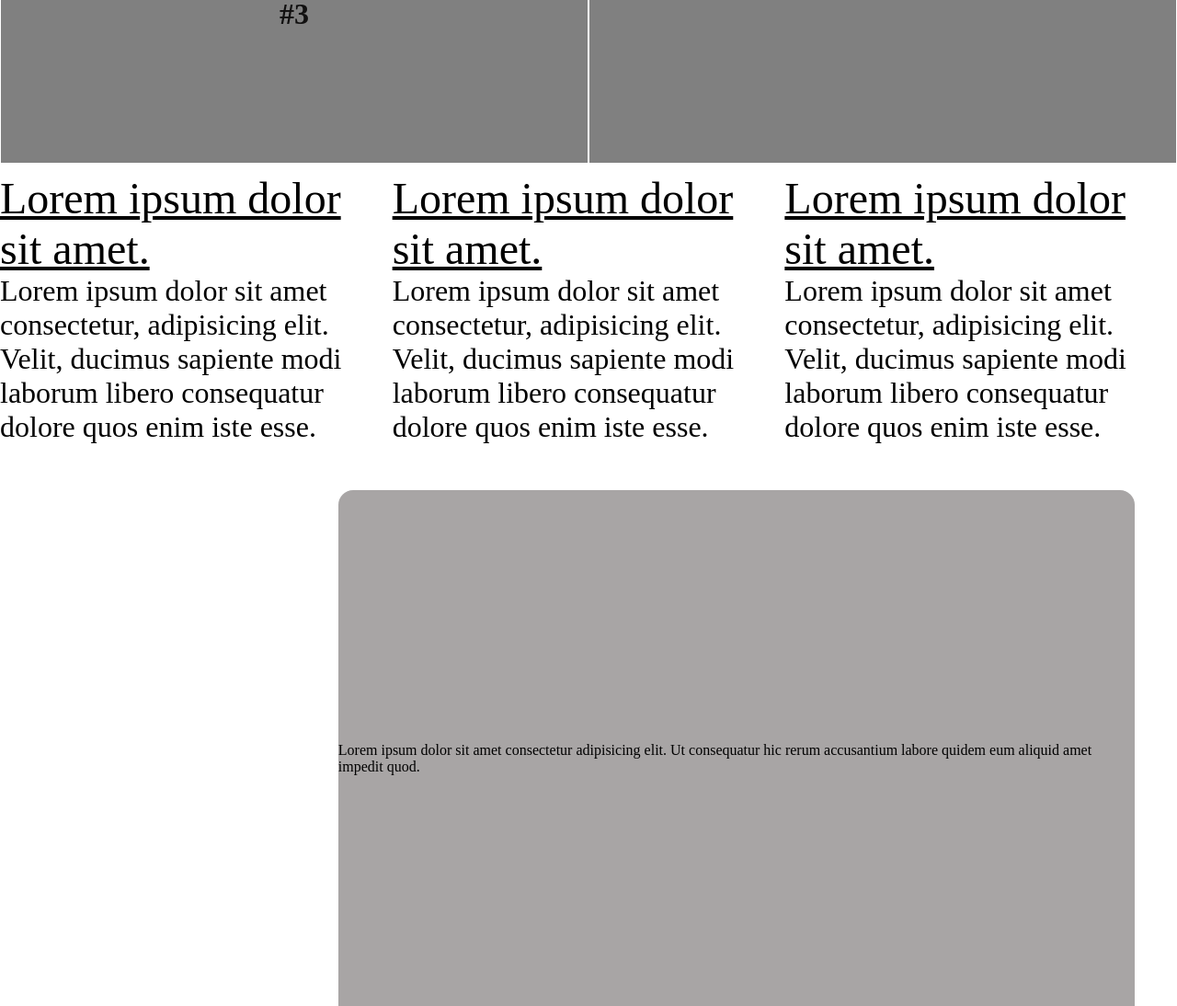
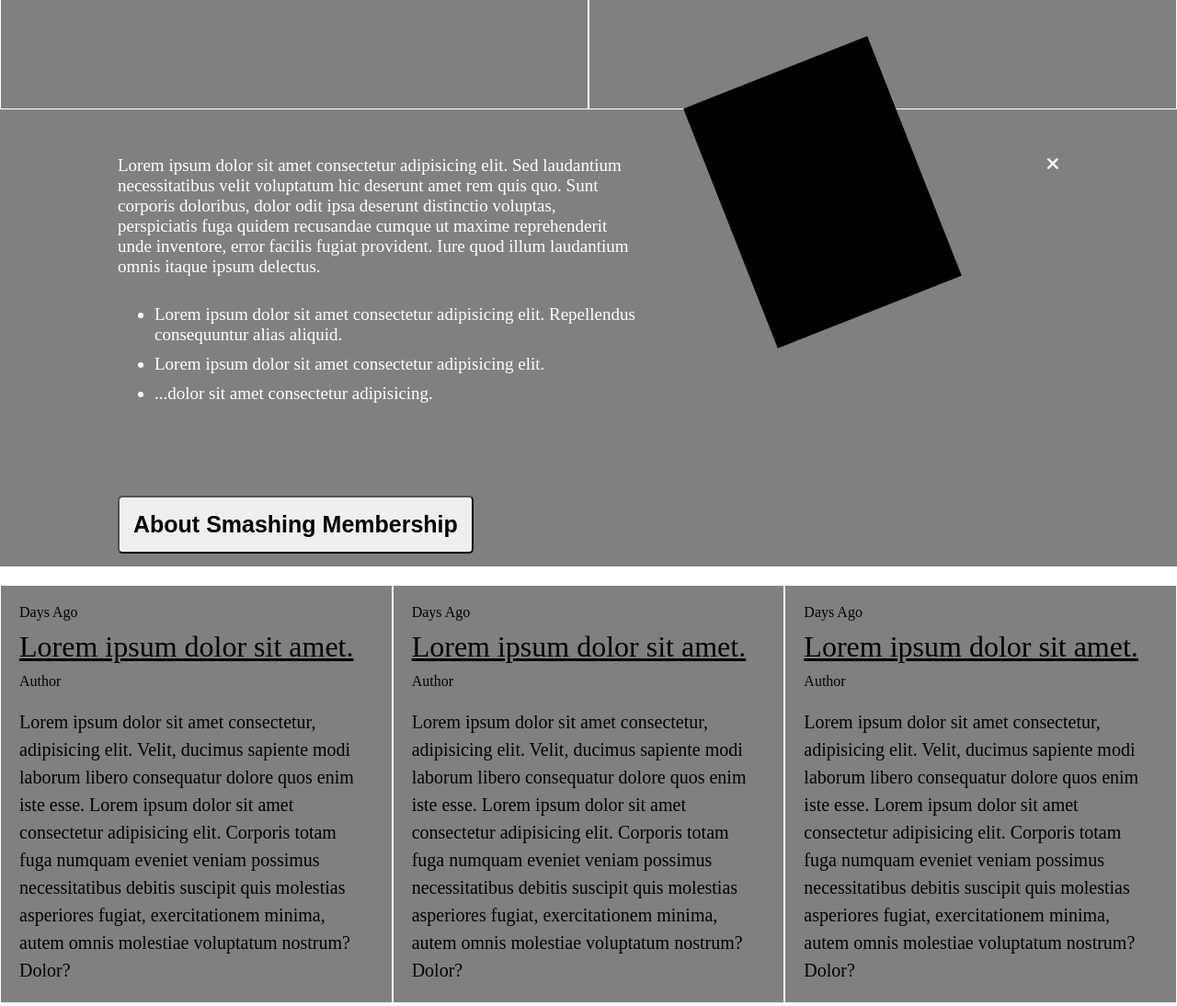
Before and after one commit to tirthajyoti-ghosh/Design-Teardown, a plain HTML site: page index.html in a window 1280 px wide. Shown: the part 1681-2775 px from the top of the page at 92% size. Drawn offline with Linux system fonts and the light colour scheme.

Commit message:
added membership, tv-membership sections. modified styles in latest articles

```diff
--- a/index.html
+++ b/index.html
@@ -60,38 +60,95 @@
         <div class="tags">tag #1, tag #2, tag #3</div>
       </article>
     </div>
+
+    <div class="membership">
+      <div class="content">
+        <div class="img"></div>
+
+        <i class="fas fa-times"></i>
+
+        <div class="text">
+          <p>Lorem ipsum dolor sit amet consectetur adipisicing elit. Sed laudantium necessitatibus velit voluptatum hic deserunt amet rem quis quo. Sunt corporis doloribus, dolor odit ipsa deserunt distinctio voluptas, perspiciatis fuga quidem recusandae cumque ut maxime reprehenderit unde inventore, error facilis fugiat provident. Iure quod illum laudantium omnis itaque ipsum delectus.</p>
+
+          <ul>
+            <li>Lorem ipsum dolor sit amet consectetur adipisicing elit. Repellendus consequuntur alias aliquid.</li>
+            <li>Lorem ipsum dolor sit amet consectetur adipisicing elit.</li>
+            <li>...dolor sit amet consectetur adipisicing.</li>
+          </ul>
+          <button>About Smashing Membership</button>
+        </div>
+      </div>
+    </div>
+
     <div class="main-grid">
       <div class="article-grid">
+        <p>Days Ago</p>
         <h2 class="grid-title">Lorem ipsum dolor sit amet.</h2>
-        <p class="grid-paragraph">Lorem ipsum dolor sit amet consectetur, adipisicing elit. Velit, ducimus sapiente modi laborum libero consequatur dolore quos enim iste esse.</p>
+        <p class="author">Author</p>
+        <p class="grid-paragraph">Lorem ipsum dolor sit amet consectetur, adipisicing elit. Velit, ducimus sapiente modi laborum libero consequatur dolore quos enim iste esse. Lorem ipsum dolor sit amet consectetur adipisicing elit. Corporis totam fuga numquam eveniet veniam possimus necessitatibus debitis suscipit quis molestias asperiores fugiat, exercitationem minima, autem omnis molestiae voluptatum nostrum? Dolor?</p>
       </div>
+
       <div class="article-grid">
+        <p>Days Ago</p>
         <h2 class="grid-title">Lorem ipsum dolor sit amet.</h2>
-        <p class="grid-paragraph">Lorem ipsum dolor sit amet consectetur, adipisicing elit. Velit, ducimus sapiente modi laborum libero consequatur dolore quos enim iste esse.</p>
+        <p class="author">Author</p class="author">
+        <p class="grid-paragraph">Lorem ipsum dolor sit amet consectetur, adipisicing elit. Velit, ducimus sapiente modi laborum libero consequatur dolore quos enim iste esse. Lorem ipsum dolor sit amet consectetur adipisicing elit. Corporis totam fuga numquam eveniet veniam possimus necessitatibus debitis suscipit quis molestias asperiores fugiat, exercitationem minima, autem omnis molestiae voluptatum nostrum? Dolor?</p>
       </div>
+
       <div class="article-grid">
-      <h2 class="grid-title">Lorem ipsum dolor sit amet.</h2>
-      <p class="grid-paragraph">Lorem ipsum dolor sit amet consectetur, adipisicing elit. Velit, ducimus sapiente modi laborum libero consequatur dolore quos enim iste esse.</p>
+        <p>Days Ago</p>
+        <h2 class="grid-title">Lorem ipsum dolor sit amet.</h2>
+        <p class="author">Author</p class="author">
+        <p class="grid-paragraph">Lorem ipsum dolor sit amet consectetur, adipisicing elit. Velit, ducimus sapiente modi laborum libero consequatur dolore quos enim iste esse. Lorem ipsum dolor sit amet consectetur adipisicing elit. Corporis totam fuga numquam eveniet veniam possimus necessitatibus debitis suscipit quis molestias asperiores fugiat, exercitationem minima, autem omnis molestiae voluptatum nostrum? Dolor?</p>
       </div>
     </div>
+
     <div class="container">
       <div class="">
-      <h2>Lorem ipsum dolor sit amet consectetur adipisicing elit. Ut consequatur hic rerum accusantium labore quidem eum aliquid amet impedit quod.
-      </h2>
+        <h2>Lorem ipsum dolor sit amet consectetur adipisicing elit. Ut consequatur hic rerum accusantium labore quidem eum aliquid amet impedit quod.
+        </h2>
+      </div>
     </div>
-    </div>
+
     <div class="main-grid">
       <div class="article-grid">
+        <p>Days Ago</p>
+
         <h2 class="grid-title">Lorem ipsum dolor sit amet.</h2>
-        <p class="grid-paragraph">Lorem ipsum dolor sit amet consectetur, adipisicing elit. Velit, ducimus sapiente modi laborum libero consequatur dolore quos enim iste esse.</p>
+
+        <p class="author">Author</p>
+
+        <p class="grid-paragraph">Lorem ipsum dolor sit amet consectetur, adipisicing elit. Velit, ducimus sapiente modi laborum libero consequatur dolore quos enim iste esse. Lorem ipsum dolor sit amet consectetur adipisicing elit. Corporis totam fuga numquam eveniet veniam possimus necessitatibus debitis suscipit quis molestias asperiores fugiat, exercitationem minima, autem omnis molestiae voluptatum nostrum? Dolor?</p>
       </div>
+
       <div class="article-grid">
+        <p>Days Ago</p>
+
         <h2 class="grid-title">Lorem ipsum dolor sit amet.</h2>
-        <p class="grid-paragraph">Lorem ipsum dolor sit amet consectetur, adipisicing elit. Velit, ducimus sapiente modi laborum libero consequatur dolore quos enim iste esse.</p>
+
+        <p class="author">Author</p class="author">
+
+        <p class="grid-paragraph">Lorem ipsum dolor sit amet consectetur, adipisicing elit. Velit, ducimus sapiente modi laborum libero consequatur dolore quos enim iste esse. Lorem ipsum dolor sit amet consectetur adipisicing elit. Corporis totam fuga numquam eveniet veniam possimus necessitatibus debitis suscipit quis molestias asperiores fugiat, exercitationem minima, autem omnis molestiae voluptatum nostrum? Dolor?</p>
       </div>
+
       <div class="article-grid">
-      <h2 class="grid-title">Lorem ipsum dolor sit amet.</h2>
-      <p class="grid-paragraph">Lorem ipsum dolor sit amet consectetur, adipisicing elit. Velit, ducimus sapiente modi laborum libero consequatur dolore quos enim iste esse.</p>
+        <p>Days Ago</p>
+
+        <h2 class="grid-title">Lorem ipsum dolor sit amet.</h2>
+
+        <p class="author">Author</p class="author">
+
+        <p class="grid-paragraph">Lorem ipsum dolor sit amet consectetur, adipisicing elit. Velit, ducimus sapiente modi laborum libero consequatur dolore quos enim iste esse. Lorem ipsum dolor sit amet consectetur adipisicing elit. Corporis totam fuga numquam eveniet veniam possimus necessitatibus debitis suscipit quis molestias asperiores fugiat, exercitationem minima, autem omnis molestiae voluptatum nostrum? Dolor?</p>
+      </div>
+    </div>
+
+    <div class="tv-membership">
+      <div class="tv-content">
+        <div class="img"></div>
+        <h2>Lorem ipsum dolor sit.</h2>
+        <p>Lorem ipsum dolor sit amet consectetur adipisicing elit. Officia nobis nihil odit neque tempore maxime!</p>
+        <button>Lorem ipsum dolor sit.</button>
+        <p>Lorem ipsum dolor sit amet <a href="#">consectetur</a></p>
       </div>
     </div>
   </main>
--- a/style.css
+++ b/style.css
@@ -96,14 +96,13 @@ nav {
 .nav-links {
   display: flex;
   width: 100px;
-  height: 259px;
+  height: 200px;
   flex: 1;
   background-color: grey;
   align-items: center;
   justify-content: center;
-  font-size: 2rem;
+  font-size: 1.5rem;
   font-weight: bold;
-
 }
 
 .nav-links a {
@@ -133,7 +132,7 @@ article {
   height: 800px;
   background-color: grey;
   border: 1px solid white;
-  padding: 25% 15%;
+  padding: 15%;
   text-align: center;
 }
 
@@ -149,8 +148,9 @@ article h2 {
 }
 
 button {
-  font-size: 3rem;
+  font-size: 1.8rem;
   border-radius: 1rem;
+  margin-top: 50px;
 }
 
 .fas .fa-search {
@@ -169,20 +169,86 @@ button {
   font-size: 2rem;
 }
 
+/* Membership */
+
+.membership {
+  height: 497px;
+  background-color: grey;
+  color: white;
+  padding: 50px 0;
+  font-size: 19px;
+}
+
+.membership .content {
+  width: 80%;
+  margin: 0 auto;
+  position: relative;
+}
+
+.content .img {
+  width: 215px;
+  height: 280px;
+  background-color: black;
+  position: absolute;
+  top: -100px;
+  right: 150px;
+  transform: rotate(-21.5deg);
+}
+
+.content i {
+  float: right;
+}
+
+.content .text {
+  width: 55%;
+}
+
+.text p {
+  margin-bottom: 30px;
+}
+
+.text ul {
+  list-style: disc;
+  padding-left: 40px;
+  margin-bottom: 50px;
+}
+
+.text li {
+  margin-bottom: 10px;
+}
+
+.text button {
+  font-size: 25px;
+  font-weight: bold;
+  border-radius: 5px;
+  padding: 15px;
+}
+
+/* Latest Article Grid */
+
 .main-grid {
   display: flex;
-  justify-content: space-evenly;
-  font-size: 2rem;
+  background-color: grey;
+  margin-top: 20px;
+}
 
+.article-grid {
+  border: 1px solid white;
+  padding: 20px;
+}
 
+.article-grid .author {
+  margin: 10px 0;
 }
 
 .grid-paragraph {
-  font-size: 2rem;
+  font-size: 20px;
+  margin-top: 20px;
+  line-height: 30px;
 }
 
 .grid-title {
-  font-size: 3rem;
+  font-size: 2rem;
   text-decoration: underline;
   padding-top: 10px;
 }
@@ -203,8 +269,27 @@ button {
   width: 95%;
   height: 646px;
   border-radius: 1rem;
+  padding-top: 30%;
 }
 
-h2 {
-  padding-top: 30%;
+/* TV Membership */
+
+.tv-membership {
+  padding: 40px;
 }
+
+.tv-membership .tv-content {
+  text-align: center;
+  background-color: grey;
+  border-radius: 10px;
+  color: white;
+  padding: 25px;
+}
+
+.tv-content .img {
+  width: 250px;
+  height: 250px;
+  background-color: black;
+  border-radius: 50%;
+  margin: 0 auto;
+}
```
Also changed, not shown: 1 other file.
